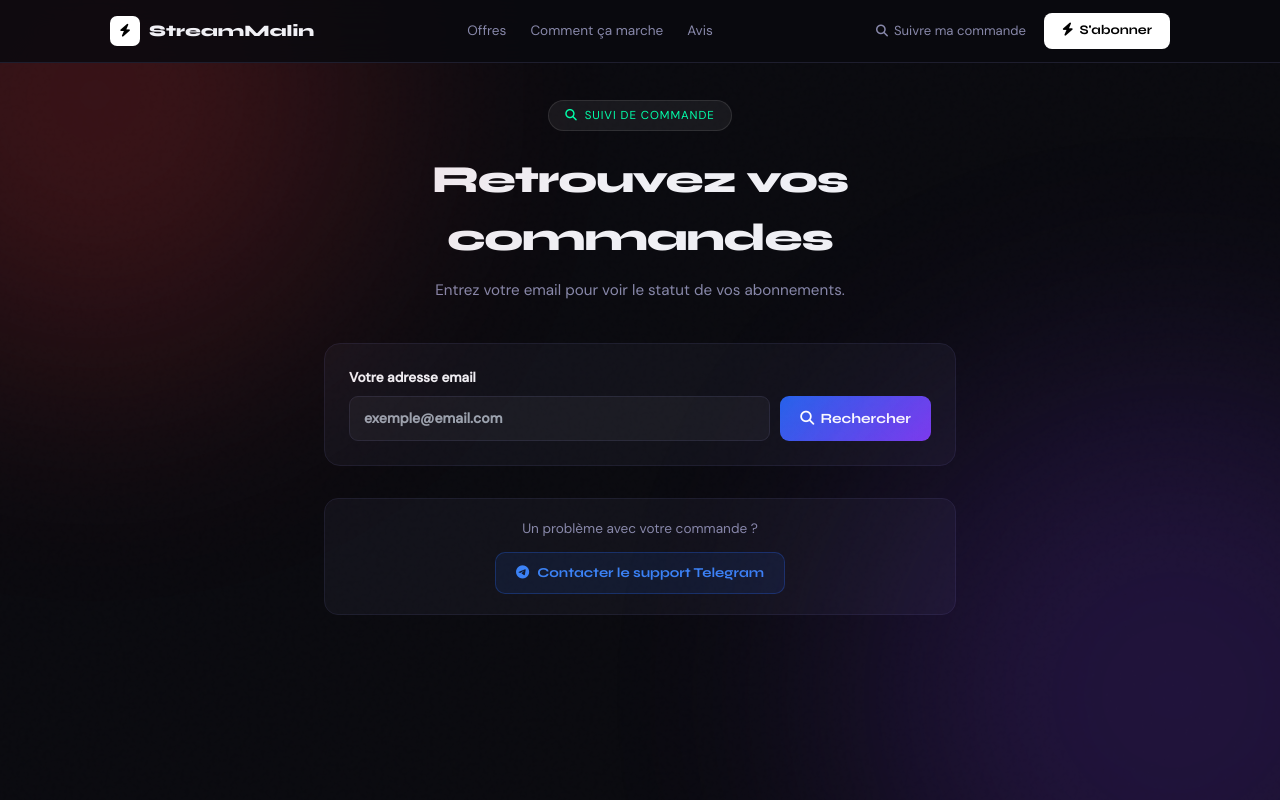
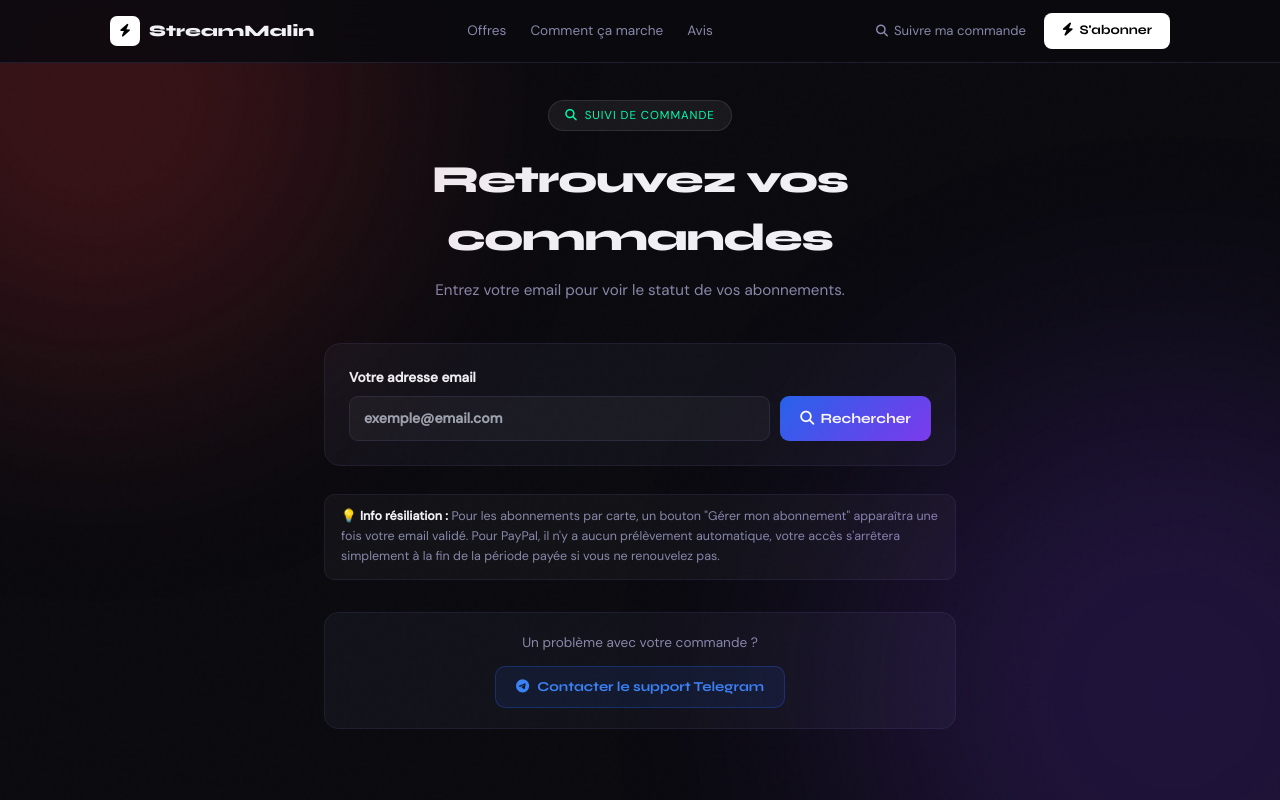
Before and after one commit to Demiro89/landing-page, a Next.js app: page /track-order in a window 1280 px wide. Shown: the top 800 px of the page. Built offline with nearby package versions, Linux system fonts and the light colour scheme; no server answers.

Commit message:
feat: add cancellation info box on track-order page
Discrete help text below the search form explaining how cancellation
works for Stripe (card) vs PayPal subscriptions.

https://claude.ai/code/session_015UqxSDnonsMHZKm577WCrd

```diff
--- a/src/app/track-order/page.tsx
+++ b/src/app/track-order/page.tsx
@@ -235,6 +235,22 @@ function TrackOrderContent() {
             </div>
           )}
         </form>
+
+        {/* Info résiliation */}
+        <div
+          style={{
+            marginTop: '16px',
+            padding: '12px 16px',
+            background: 'rgba(255,255,255,0.03)',
+            border: '1px solid var(--border)',
+            borderRadius: '10px',
+            fontSize: '0.78rem',
+            color: 'var(--muted)',
+            lineHeight: 1.6,
+          }}
+        >
+          💡 <strong style={{ color: 'var(--text)' }}>Info résiliation :</strong> Pour les abonnements par carte, un bouton "Gérer mon abonnement" apparaîtra une fois votre email validé. Pour PayPal, il n'y a aucun prélèvement automatique, votre accès s'arrêtera simplement à la fin de la période payée si vous ne renouvelez pas.
+        </div>
 
         {/* Results */}
         {searched && !loading && (
```
